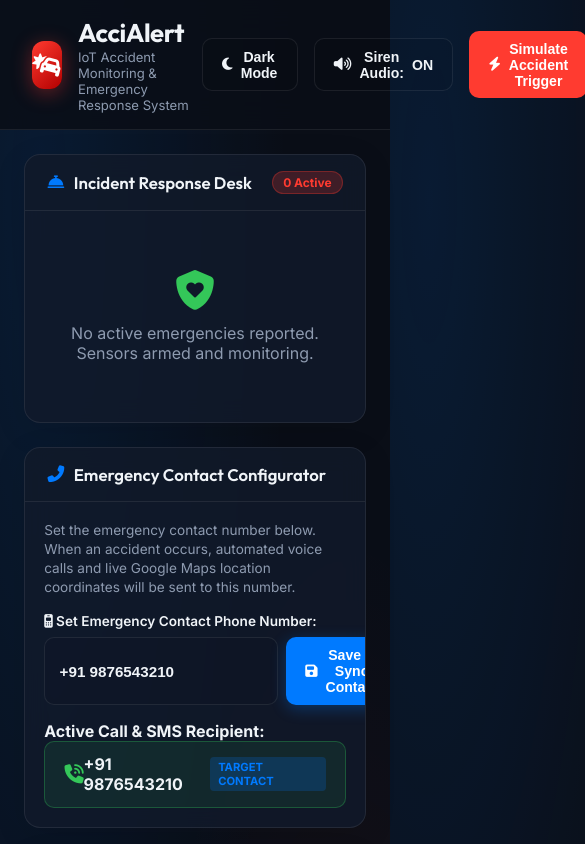
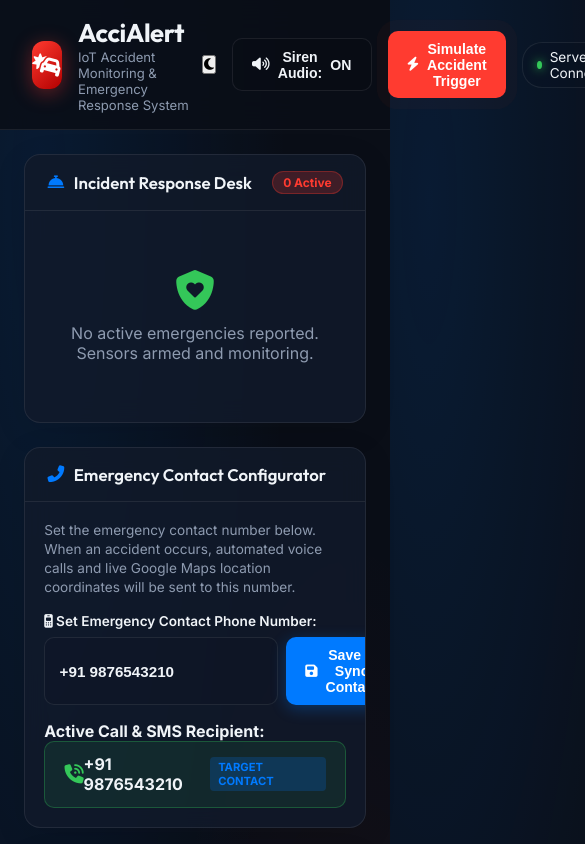
Before and after one commit to 24211a6792-PuneetKumarSoni/AcciAlert_project, a website: page index.html in a window 390 px wide. Shown: the top 844 px of the page, 585 px wide, since content can reach past the window. Drawn offline with nearby package versions, Linux system fonts and the light colour scheme; no server answers.

Commit message:
Update index.html

```diff
--- a/index.html
+++ b/index.html
@@ -32,12 +32,12 @@
     </div>
 
     <div class="header-actions">
-      <!-- Theme Switcher Button -->
-      <button id="themeToggleBtn" class="btn btn-secondary" title="Switch Theme">
-        <i class="fa-solid fa-moon" id="themeIcon"></i> <span id="themeText">Dark Mode</span>
+      <!-- Theme Switcher Symbol Button (Professional Icon Only) -->
+      <button id="themeToggleBtn" class="icon-btn-symbol" title="Toggle Light/Dark Theme" aria-label="Toggle Theme">
+        <i class="fa-solid fa-moon" id="themeIcon"></i>
       </button>
 
-      <!-- Siren Audio Toggle Button (Synced with Buzzer) -->
+      <!-- Siren Audio Toggle Button (Synced with Pin 11 Buzzer) -->
       <button id="sirenToggleBtn" class="btn btn-secondary">
         <i class="fa-solid fa-volume-high"></i> Siren Audio: <span id="sirenStateText">ON</span>
       </button>
@@ -47,7 +47,7 @@
         <i class="fa-solid fa-bolt"></i> Simulate Accident Trigger
       </button>
 
-      <!-- Server & Database Connection Badge -->
+      <!-- Server Connection Badge -->
       <div class="server-status-pill" id="serverStatusPill">
         <span class="status-dot green"></span>
         <span id="serverStatusText">Server: Connected</span>
@@ -71,7 +71,7 @@
     </div>
     <div class="banner-timer">
       <div class="timer-circle">
-        <span id="graceTimer">15</span>s
+        <span id="graceTimer">10</span>s
       </div>
       <small>Countdown</small>
       <button id="cancelAlertBtn" class="btn btn-success-lg">
```
